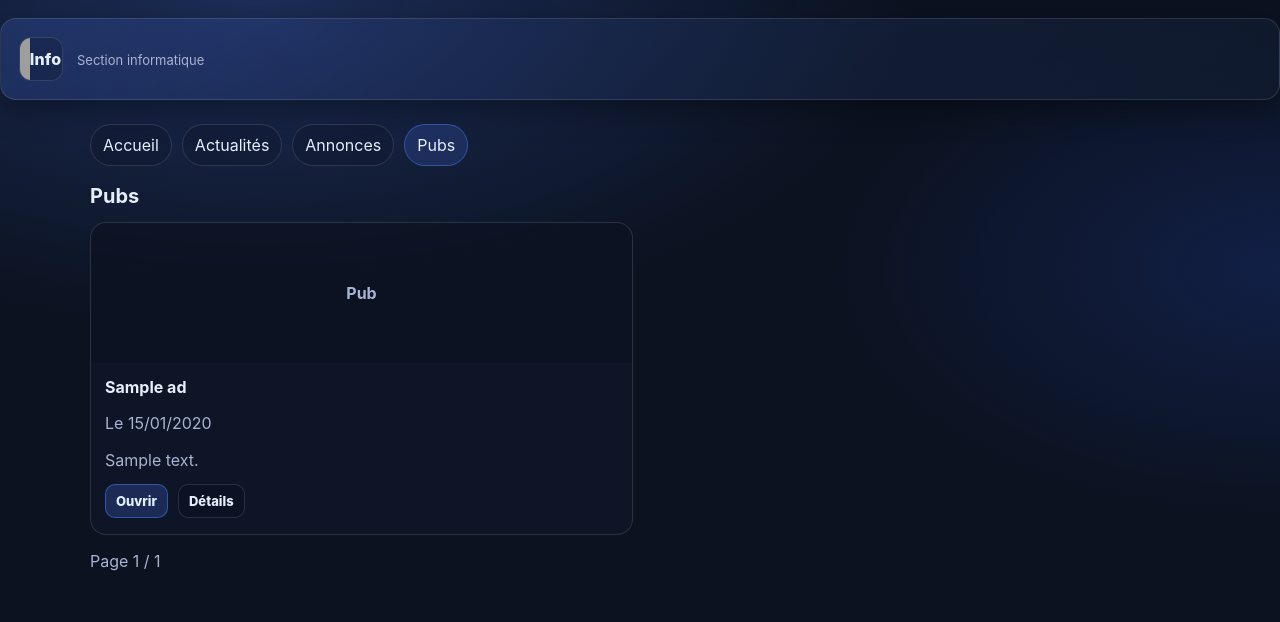
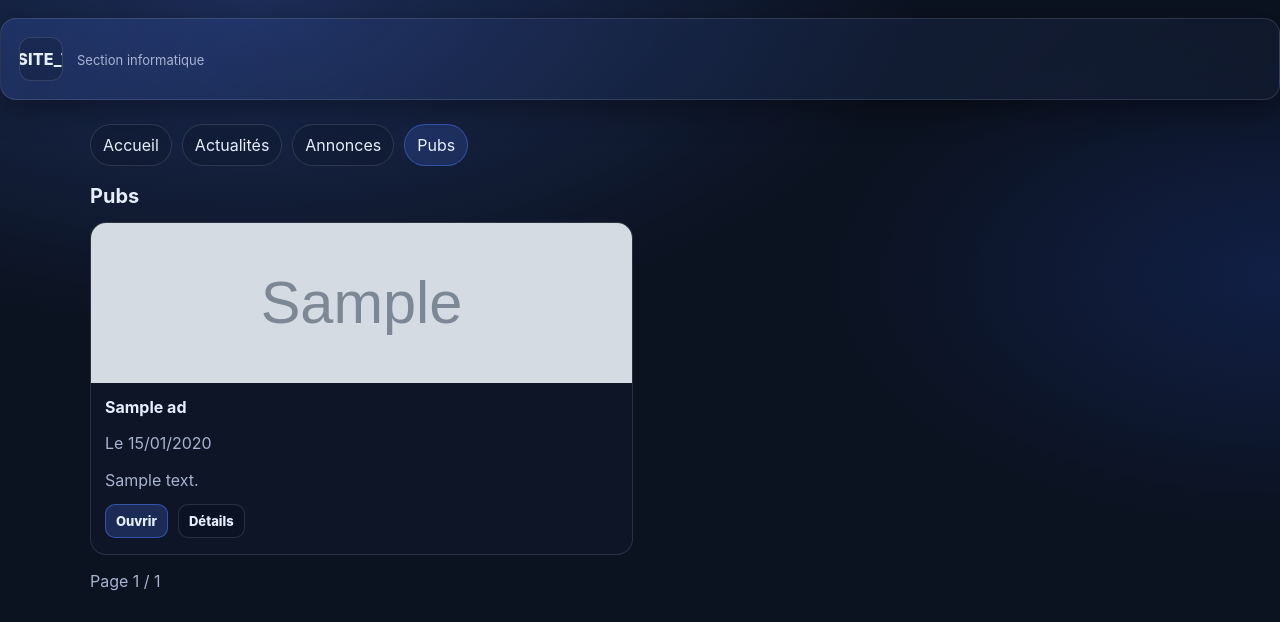
Before and after one commit to davidgalindo-git/InfoHubConcours-AIMD, a PHP site: page /ingest/index.php?route=ads in a window 1280 px wide. Shown: the top 622 px of the page. Run offline with PHP 8.4, Linux system fonts and the light colour scheme; tables that the repository leaves empty hold one stand-in row (values such as "Sample post"); grey boxes marked "Sample" are stand-in pictures; data that the repository does not hold is empty; some libraries are stand-ins or nearby versions; grey boxes are pictures that could not be loaded.

Commit message:
fix: correct ad image display logic in ads.php
Revised the conditional rendering for ad images to ensure that the placeholder is displayed correctly when no image is available. This improves the user interface by providing a consistent experience for ads without images.

```diff
--- a/pages/ads.php
+++ b/pages/ads.php
@@ -26,9 +26,9 @@ $items = getAdsList($perPage, $offset);
       <?php foreach ($items as $ad): ?>
         <article class="card card-ad">
           <?php if (!empty($ad['image_path'])): ?>
+            <img class="card-image" src="<?= h($ad['image_path']) ?>" alt="">
+          <?php else: ?>
             <div class="ad-placeholder">Pub</div>
-          <?php else: ?>
-            <img class="card-image" src="<?= h($ad['image_path']) ?>" alt="">
           <?php endif; ?>
           <div class="card-body">
             <h3 class="card-title"><?= h($ad['title']) ?></h3>
```
